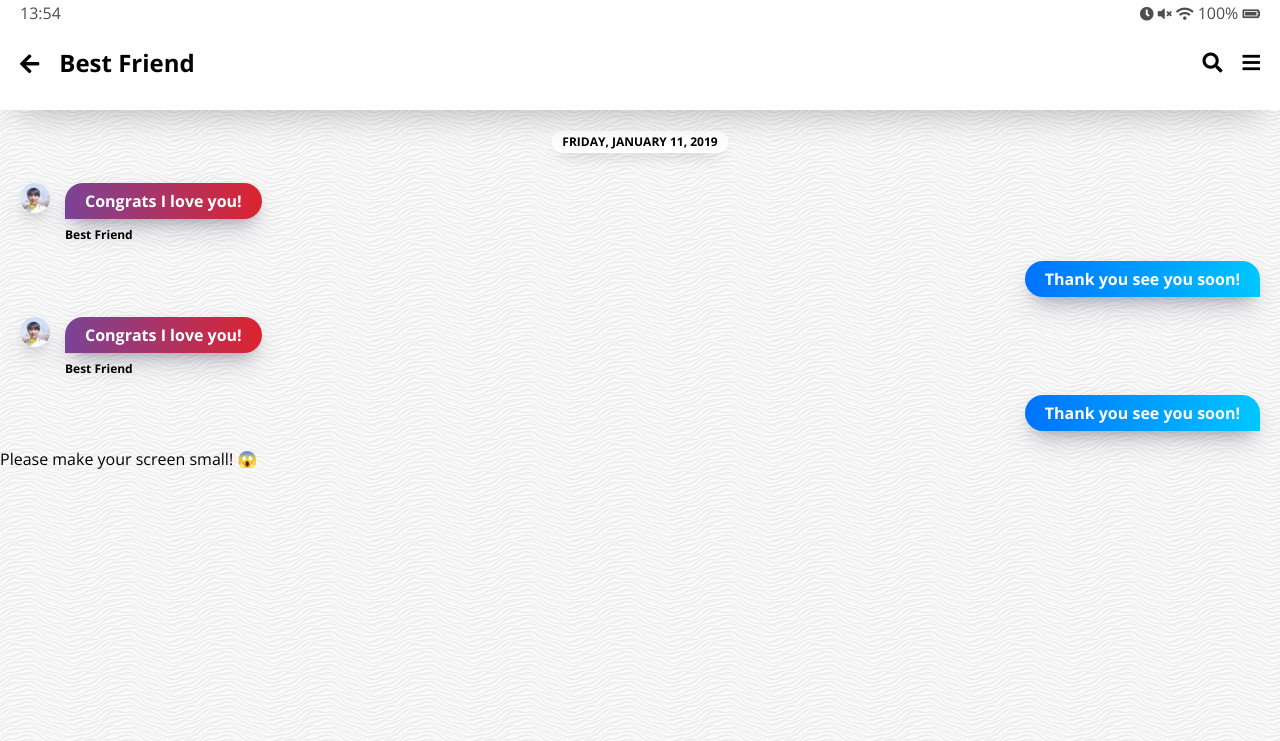
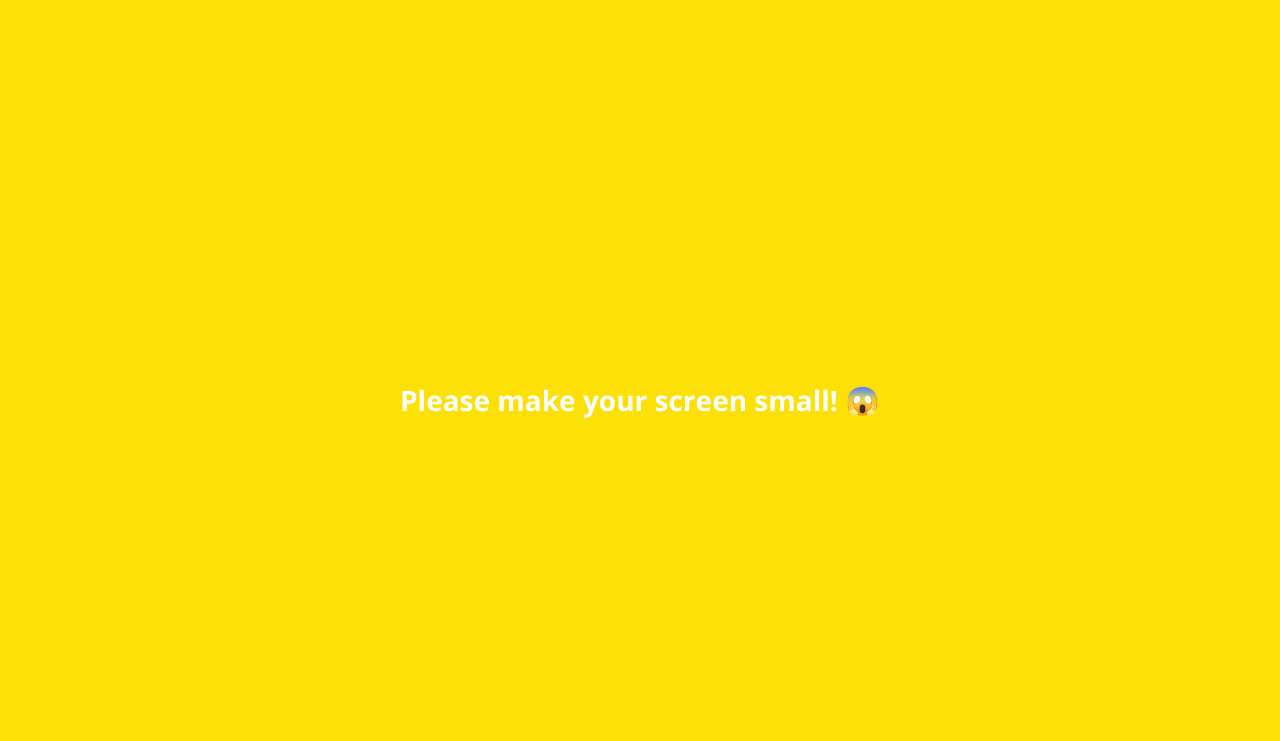
Before and after one commit to WISUNGWON/KakaoTalk_Clone, a plain HTML site: page chat.html in a window 1280 px wide. Shown: the top 741 px of the page. Drawn offline with nearby package versions, Linux system fonts and the light colour scheme.

Commit message:
Add Failes

```diff
--- a/css/chat.css
+++ b/css/chat.css
@@ -1,4 +1,5 @@
 .header-wrapper {
+  /* 채팅창의 맨 위부분 고정요소 */
   position: fixed;
   z-index: 2;
   top: 0px;
@@ -36,6 +37,7 @@
 }
 
 .chat__icon-left {
+  /* 채팅 입력창에 있는 아이콘 (왼쪽) */
   position: absolute;
   left: 10px;
 }
@@ -83,15 +85,16 @@
   border-radius: 40px;
   box-shadow: 0 30px 60px -12px rgba(50, 50, 93, 0.25),
     0 18px 36px -18px rgba(0, 0, 0, 0.3), 0 -12px 36px -8px rgba(0, 0, 0, 0.025);
-  animation: float 3s linear infinite forwards;
+  animation: float 2s linear infinite forwards; /* 채팅창 아래 쉐도우가 깜빡이는 애니메이션 시간 설정 */
 }
 
 .chat__icon {
   font-size: 18px;
-  transition: opacity 0.3s ease-in-out;
+  transition: opacity 0.3s ease-in-out; /* 채팅창 클릭시, 채팅 아이콘이 사라짐. */
 }
 
 .chat__write:focus ~ .chat__icon {
+  /* 채팅창 클릭시, 채팅 아이콘이 사라짐. */
   opacity: 0;
 }
 
@@ -141,6 +144,7 @@
 }
 
 @keyframes spin {
+  /* 배경사진이 회전함  */
   from {
     transform: none;
   }
@@ -168,7 +172,7 @@
   padding: 10px 20px;
   border-radius: 20px;
   color: white;
-  font-weight: 600;
+  font-weight: 500;
 }
 
 .incoming-message .message__author {
@@ -189,6 +193,7 @@
 }
 
 @keyframes incomingAnim {
+  /*chat 창에 들어갈때 메세지가 밖에서부터 안으로 오는 효과를 주는 에니메이션 */
   from {
     opacity: 0;
     transform: translateX(-200px);
--- /dev/null
+++ b/css/mobile.css
@@ -0,0 +1,26 @@
+.bigScreen {
+  position: fixed; /* bigScreen 문구가 해결되기 전까지 벗어나지 못하게 한다.*/
+  width: 100%;
+  height: 100%;
+  top: 0;
+  left: 0;
+  background-color: #fce006;
+  display: flex;
+  justify-content: center;
+  align-items: center;
+  font-weight: 600;
+  color: white;
+  font-size: 28px;
+  padding: 0px 20px;
+  text-align: center;
+  line-height: 1.5;
+  display: none;
+  z-index: 4;
+}
+
+@media screen and (min-width: 530px) {
+  /* 550px이상으로 늘리려고 하면, bigScreen실행 */
+  .bigScreen {
+    display: flex;
+  }
+}
--- a/css/nav-bar.css
+++ b/css/nav-bar.css
@@ -37,3 +37,19 @@
   align-items: center;
   border-radius: 50%; /* 채팅수 알림을 동그라미로 만들어줌 */
 }
+
+@keyframes showNavBar {
+  from {
+    transform: translateY(80px);
+  }
+  to {
+    transform: none;
+  }
+}
+
+.nav {
+  /* 전체 엘리먼트의 show-up동작이 일어난 이후 nav-bar의 show-up을 실행하도록 조정*/
+  transform: translateY(80px);
+  animation: showNavBar 0.5s ease-out forwards;
+  animation-delay: 0.4s;
+}
--- a/css/styles.css
+++ b/css/styles.css
@@ -9,6 +9,7 @@
 @import "more.css";
 @import "settings.css";
 @import "chat.css";
+@import "mobile.css";
 
 * {
   /*nav 바의 아이콘에서 ... 이 사라지는걸 방지해줌?*/
@@ -27,3 +28,18 @@ a {
   color: inherit; /* 클릭시에 아이콘의 색상이 바뀌는것을 제어함 inherit를 적용하면 모든 클릭 아이콘이 검은색으로 됨. inherit : get the color form the father(black) */
   text-decoration: none; /* 글자에 링크나 데코를 지운다. */
 }
+
+@keyframes fadeIn {
+  /* 모든 페이지에서 엘리먼트들이 아래에서 위로 올라오는 효과를 줌 */
+  from {
+    opacity: 0;
+    transform: translateY(50px);
+  }
+  to {
+    opacity: 1;
+    transform: none;
+  }
+}
+main {
+  animation: fadeIn 0.5s ease-in-out;
+}
```
